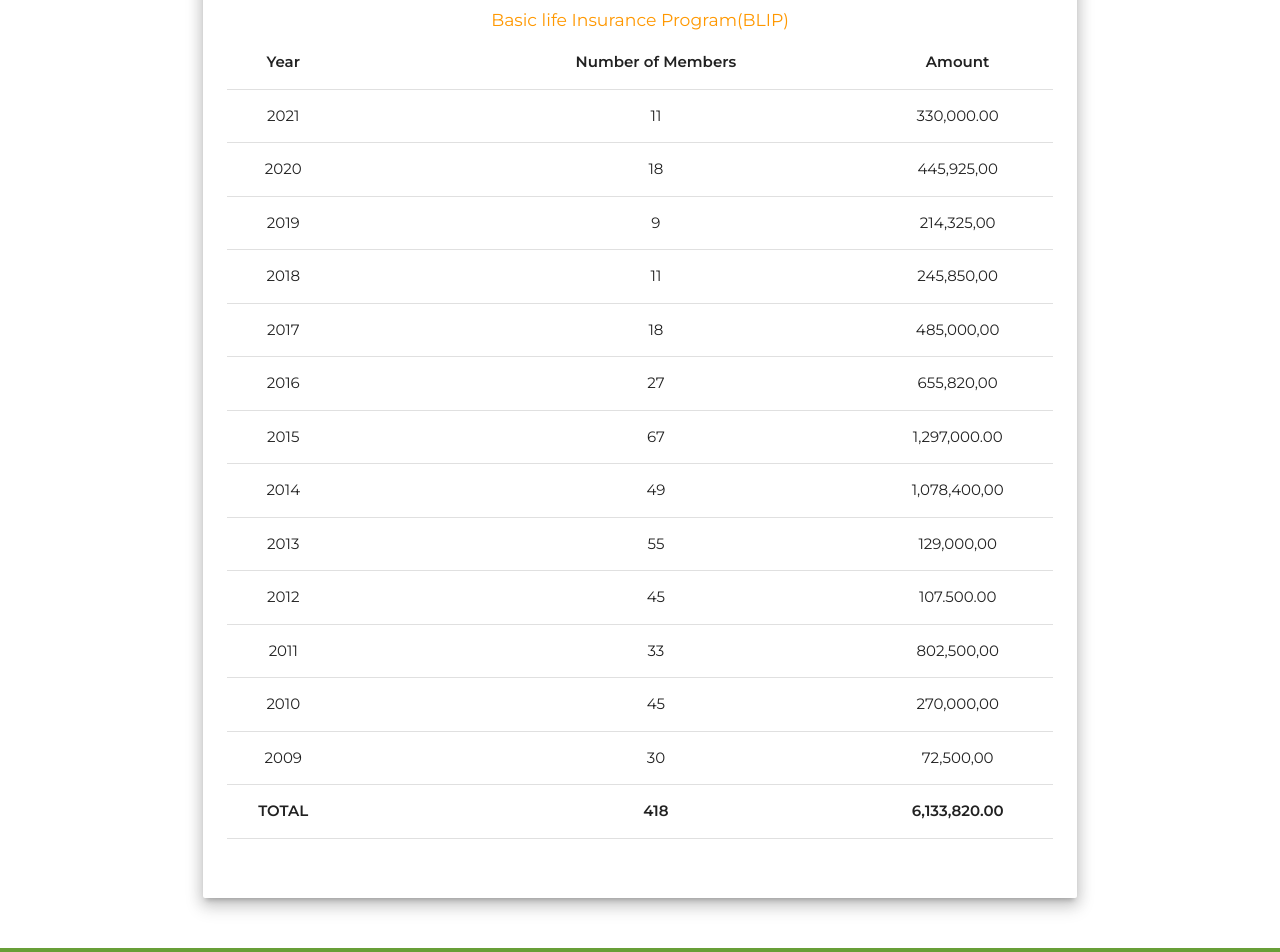
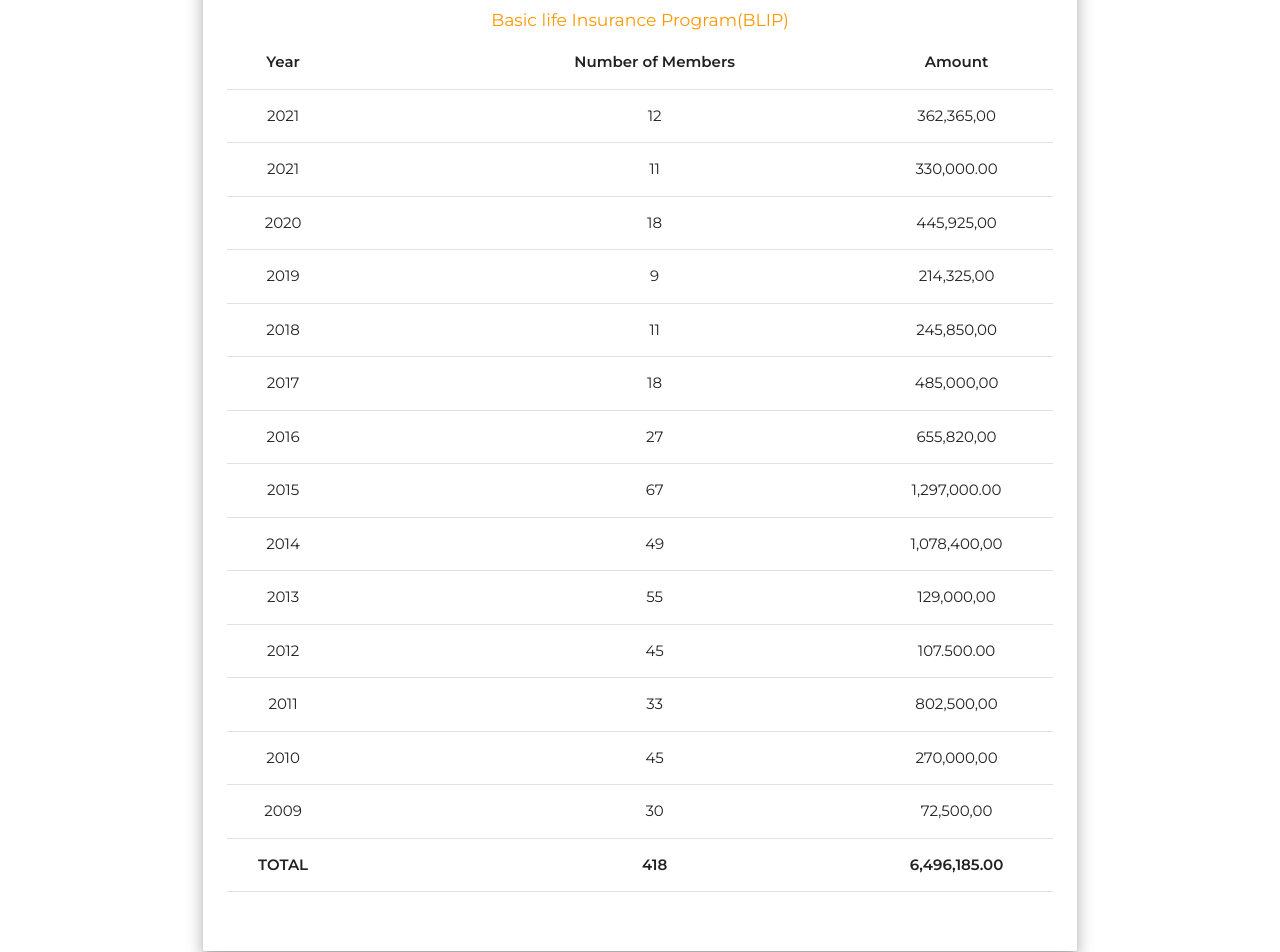
Before and after one commit to redel-30/tulunganmbainc.com, a plain HTML site: page table.html in a window 1280 px wide. Shown: the part 174-1126 px from the top of the page. Drawn offline with nearby package versions, Linux system fonts and the light colour scheme.

Commit message:
Update table.html

```diff
--- a/table.html
+++ b/table.html
@@ -74,6 +74,13 @@
 											</thead>
 
 											<tbody>
+
+												<tr>
+													<td>2021</td>
+													<td style="padding-left: 115px;">12</td>
+													<td>362,365,00</td>
+												</tr>
+
 												<tr>
 													<td>2021</td>
 													<td style="padding-left: 115px;">11</td>
@@ -142,7 +149,7 @@
 												<tr>
 													<td><b>TOTAL</b></td>
 													<td style="padding-left: 115px;"><b>418</b></td>
-													<td><b>6,133,820.00</td></b>
+													<td><b>6,496,185.00</td></b>
 												</tr>
 											</tbody>
 										</table>
```
